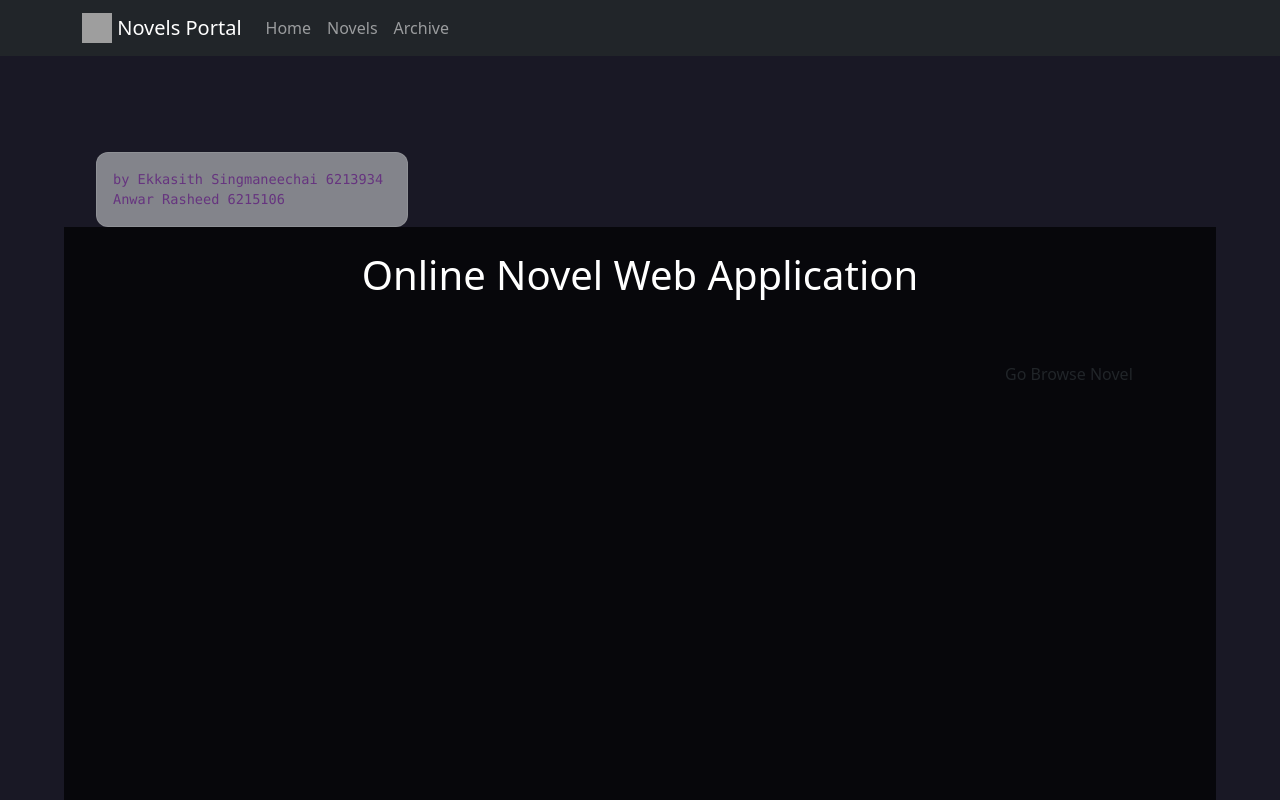
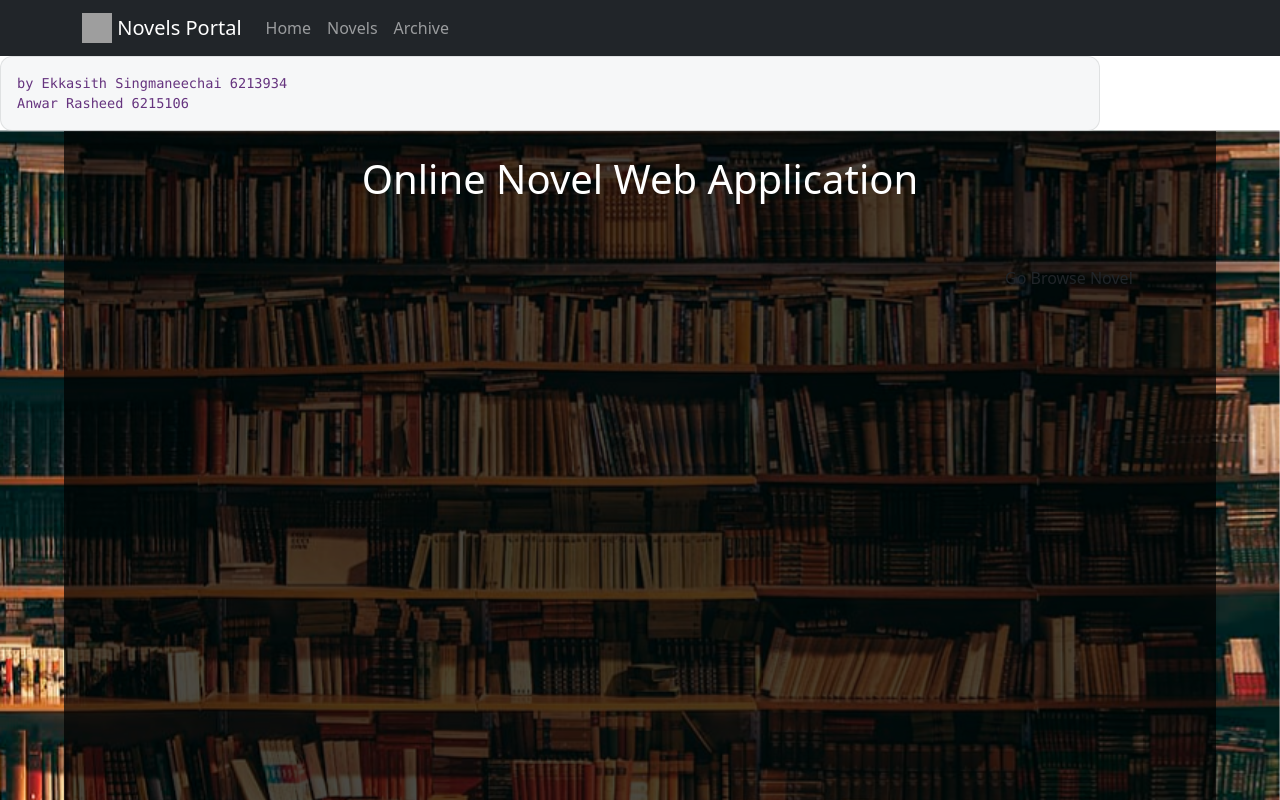
Before and after one commit to singekkasith/crud, a Next.js app: page / in a window 1280 px wide. Shown: the top 800 px of the page. Built offline with nearby package versions, Linux system fonts and the light colour scheme; grey boxes are pictures that could not be loaded.

Commit message:
CRUD Novel App

```diff
--- a/pages/index.js
+++ b/pages/index.js
@@ -5,6 +5,7 @@ import styles from '@/styles/Home.module.css'
 import 'bootstrap/dist/css/bootstrap.min.css';
 import NavBar from '@/components/navbar.jsx';
 import Button from 'react-bootstrap/Button';
+import 'bootstrap/dist/css/bootstrap.min.css';
 
 const inter = Inter({ subsets: ['latin'] })
 
@@ -18,9 +19,7 @@ export default function Home() {
         <meta name="viewport" content="width=device-width, initial-scale=1" />
         <link rel="icon" href="/favicon.ico" />
       </Head>
-      <main className={styles.main} style={{
-          backgroundColor: "#191825"
-      }}>
+
         <div className={styles.description} style={{color: "#66347F"}} >
           <p>
             by Ekkasith Singmaneechai 6213934&nbsp;<br />
@@ -57,7 +56,7 @@ export default function Home() {
             </span>
           </div>
         </div>
-      </main>
+
     </>
   )
 }
```
